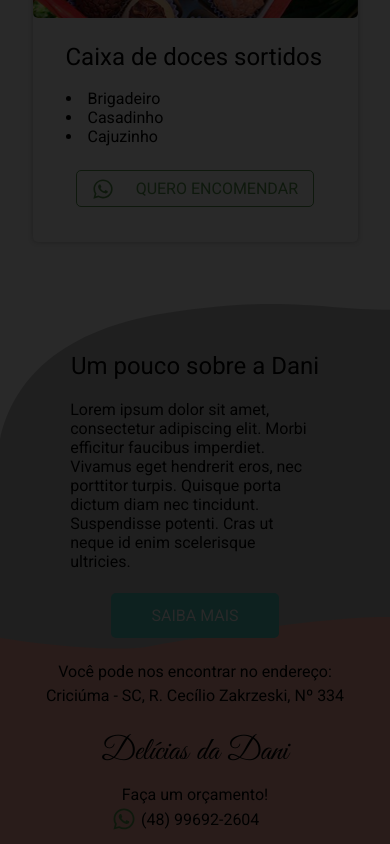
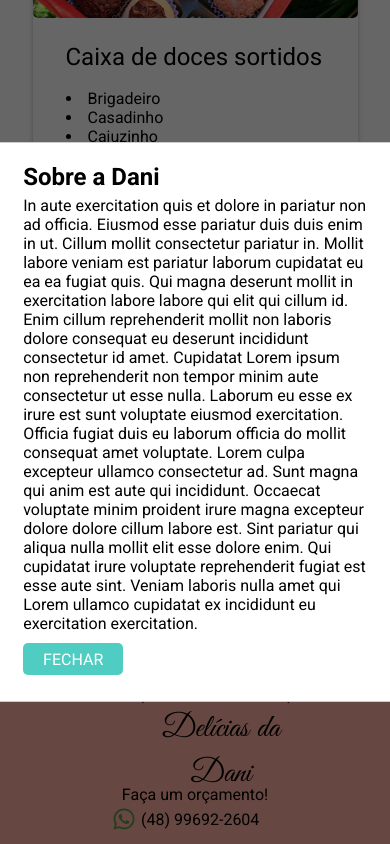
Before and after one commit to Guiborgesilva/deliciasdani, a Next.js app: page / in a window 390 px wide. Both pictures are taken after a click on the button "SAIBA MAIS". Shown: the part 2053-2897 px from the top of the page. Built offline with nearby package versions, Linux system fonts and the light colour scheme.

Commit message:
reparos e bugs de responsividade

```diff
--- a/components/Banner.js
+++ b/components/Banner.js
@@ -4,7 +4,7 @@ import Link from 'next/link'
 export default function Banner(){
   return(
     <section className={styles.banner}>
-      <img src="banner.png" />
+
       <div className={styles.chamadaBanner}>
         <h2>
           Pensando em <span>presentear</span> alguém <span>muito especial?</span>
--- a/components/Sobre.js
+++ b/components/Sobre.js
@@ -18,23 +18,17 @@ export default function Sobre(){
             onClick={() => setModalIsOpen(true)}>
             SAIBA MAIS
           </button>
-          <button
-            className={styles.sobreCTAResp}
-            onClick={() => setModalIsOpen(true)}>
-            SAIBA MAIS
-          </button>
           <Modal
             isOpen={modalIsOpen}
             onRequestClose={() => setModalIsOpen(false)}
-            id={styles.modalDesktop}
             style={
               {
                 overlay:{
                   backgroundColor: 'rgba(0, 0, 0, 0.6)'
                 },
                 content:{
-                  width: '500px',
-                  height: '520px',
+                  width: '400px',
+                  height: '560px',
                   top: '50%',
                   left: '50%',
                   transform: 'translate(-50%, -50%)'
@@ -50,46 +44,6 @@ export default function Sobre(){
                 Laborum eu esse ex irure est sunt voluptate eiusmod exercitation. Officia fugiat duis eu laborum officia do mollit consequat amet voluptate. Lorem culpa excepteur ullamco consectetur ad. Sunt magna qui anim est aute qui incididunt.
 
                 Occaecat voluptate minim proident irure magna excepteur dolore dolore cillum labore est. Sint pariatur qui aliqua nulla mollit elit esse dolore enim. Qui cupidatat irure voluptate reprehenderit fugiat est esse aute sint. Veniam laboris nulla amet qui Lorem ullamco cupidatat ex incididunt eu exercitation exercitation.
-
-                Aliquip reprehenderit reprehenderit tempor magna commodo culpa culpa fugiat aliqua culpa velit aute. Officia irure quis esse minim veniam anim dolore aliqua pariatur in. Minim sit duis deserunt nostrud occaecat labore exercitation pariatur.
-              </p>
-              <button
-                onClick={() => setModalIsOpen(false)}
-                className={styles.btnFechar}
-              >
-                Fechar
-              </button>
-            </div>
-          </Modal>
-          <Modal
-            isOpen={modalIsOpen}
-            onRequestClose={() => setModalIsOpen(false)}
-            id={styles.modalMobile}
-            style={
-              {
-                overlay:{
-                  backgroundColor: 'rgba(0, 0, 0, 0.6)'
-                },
-                content:{
-                  width: '500px',
-                  height: '520px',
-                  top: '50%',
-                  left: '50%',
-                  transform: 'translate(-50%, -50%)'
-                }
-              }
-            }
-          >
-            <div className={styles.modalWrapper}>
-              <h2>Sobre a Dani</h2>
-              <p>
-                In aute exercitation quis et dolore in pariatur non ad officia. Eiusmod esse pariatur duis duis enim in ut. Cillum mollit consectetur pariatur in. Mollit labore veniam est pariatur laborum cupidatat eu ea ea fugiat quis. Qui magna deserunt mollit in exercitation labore labore qui elit qui cillum id. Enim cillum reprehenderit mollit non laboris dolore consequat eu deserunt incididunt consectetur id amet. Cupidatat Lorem ipsum non reprehenderit non tempor minim aute consectetur ut esse nulla.
-
-                Laborum eu esse ex irure est sunt voluptate eiusmod exercitation. Officia fugiat duis eu laborum officia do mollit consequat amet voluptate. Lorem culpa excepteur ullamco consectetur ad. Sunt magna qui anim est aute qui incididunt.
-
-                Occaecat voluptate minim proident irure magna excepteur dolore dolore cillum labore est. Sint pariatur qui aliqua nulla mollit elit esse dolore enim. Qui cupidatat irure voluptate reprehenderit fugiat est esse aute sint. Veniam laboris nulla amet qui Lorem ullamco cupidatat ex incididunt eu exercitation exercitation.
-
-                Aliquip reprehenderit reprehenderit tempor magna commodo culpa culpa fugiat aliqua culpa velit aute. Officia irure quis esse minim veniam anim dolore aliqua pariatur in. Minim sit duis deserunt nostrud occaecat labore exercitation pariatur.
               </p>
               <button
                 onClick={() => setModalIsOpen(false)}
--- a/pages/_app.js
+++ b/pages/_app.js
@@ -1,8 +1,14 @@
 import '../styles/globals.css'
+import Head from 'next/head'
 
 function MyApp({ Component, pageProps }) {
   return (
+    <>
+    <Head>
+      <meta name="viewport" content="width=device-width, initial-scale=1.0, maximum-scale=1.0" />
+    </Head>
     <Component {...pageProps} />
+    </>
   )
 }
 
--- a/pages/_document.js
+++ b/pages/_document.js
@@ -8,7 +8,6 @@ export default class MyDocument extends Document{
         <Head>
           <meta charSet="utf-8" />
           <meta http-equiv="X-UA-Compatible" content="IE=edge" />
-          <meta name="viewport" content="width=device-width, initial-scale=1.0, maximum-scale=1.0" />
           <meta name="Autor" content="Guilherme Rosa" />
           <link rel="shortcut icon" href="icon.png" type="image/png"/>
           <link rel="favicon" href="icon.png" />
--- a/styles/components/Banner.module.css
+++ b/styles/components/Banner.module.css
@@ -7,6 +7,8 @@ section.banner{
   overflow: hidden;
   margin-top: -1px;
   position: relative;
+  background: url(../../public/banner.png) no-repeat;
+  background-position: center;
 }
 
 section.banner .chamadaBanner{
--- a/styles/components/Footer.module.css
+++ b/styles/components/Footer.module.css
@@ -63,6 +63,16 @@
   margin-right: 15px;
 }
 
+@media screen and (max-width: 1024px){
+  .footerWrapper{
+    justify-content: space-around;
+  }
+
+  .footerContentCenter h2{
+    left: 57%;
+  }
+}
+
 @media screen and (max-width: 768px){
   .footer{
     background-position: center;
--- a/styles/components/Navbar.module.css
+++ b/styles/components/Navbar.module.css
@@ -1,10 +1,12 @@
 .header{
   position: relative;
+  width: 100%;
 }
 
 .container{
   max-width: 1170px;
   margin: 0 auto;
+  padding: 0 1.5%;
   display: flex;
   align-items: center;
   justify-content: space-between;
@@ -83,6 +85,12 @@ nav.mobile ul li a{
   top: 86px;
 }
 
+@media screen and (max-width: 1024px){
+  .container{
+    max-width: 100%;
+  }
+}
+
 @media screen and (max-width: 768px){
   nav.desktop{
     display: none;
--- a/styles/components/ProdutosDestaque.module.css
+++ b/styles/components/ProdutosDestaque.module.css
@@ -89,11 +89,15 @@ section.produDesta h2{
   display: none;
 }
 
-@media screen and (max-width: 768px){
+@media screen and (max-width: 1024px){
   section.produDesta{
     width: 100%;
+    padding-left: 1.5%;
+    padding-right: 1.5%;
   }
+}
 
+@media screen and (max-width: 768px){
   .cardWrapper{
     flex-direction: column;
   }
--- a/styles/components/Sobre.module.css
+++ b/styles/components/Sobre.module.css
@@ -30,8 +30,7 @@ section.sobre{
   width: 750px;
 }
 
-.sobreCTA,
-.sobreCTAResp{
+.sobreCTA{
   width: 168px;
   height: 45px;
   line-height: 45px;
@@ -45,20 +44,11 @@ section.sobre{
   margin-top: 44px;
 }
 
-.sobreCTAResp{
-  display: none;
-}
-
-.sobreCTA:hover,
-.sobreCTAResp:hover{
+.sobreCTA:hover{
   filter: brightness(90%);
 }
 
 /*SOBRE MODAL*/
-
-#modalMobile{
-  display: none;
-}
 
 .modalWrapper{
   width: 100%;
@@ -86,6 +76,16 @@ section.sobre{
 
 .btnFechar:hover{
   filter: brightness(90%)
+}
+
+@media screen and (max-width: 1024px){
+  .sobreContent p{
+    width: 500px;
+  }
+
+  .sobreWrapper{
+    justify-content: space-around;
+  }
 }
 
 @media screen and (max-width: 768px){
@@ -123,13 +123,4 @@ section.sobre{
   .sobreCTA{
     margin-top: 22px;
   }
-
-  #modalDesktop{
-    display: none;
-  }
-
-  #modalMobile{
-    display: none;
-  }
-
 }
```
